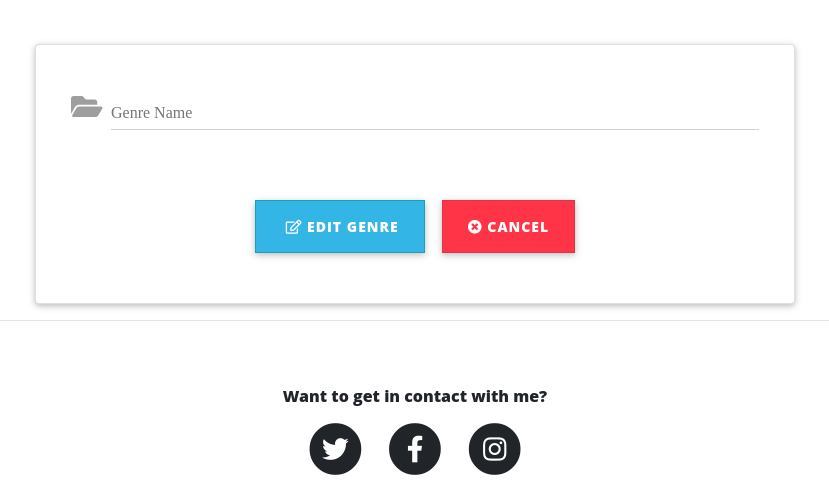
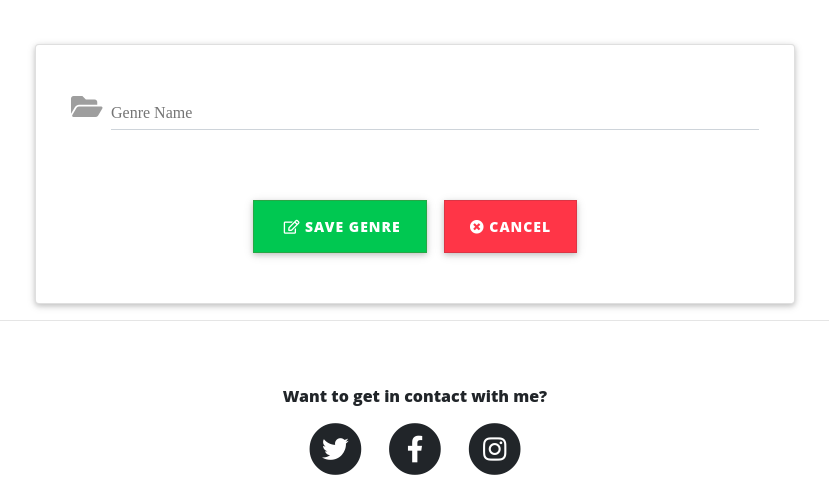
Before and after one commit to JosefinE7/MS3_book_club, a Flask app: template templates/edit_genre.html in a window 1280 px wide. Shown: the part 779-1272 px from the top of the page, without its empty margins (225-1054 px from the left). Run offline with Flask 2, Linux system fonts and the light colour scheme; the template is opened without the code that fills it, so the values that code supplies are empty; some libraries are stand-ins or nearby versions.

Commit message:
Fix submit button style edit_genre

```diff
--- a/templates/edit_genre.html
+++ b/templates/edit_genre.html
@@ -30,9 +30,9 @@
 				</div>
 				<!-- Submit button -->
 				<div class="text-center py-4 mt-3">
-					<button class="btn btn-info" type="submit">
+					<button class="btn btn-success" type="submit">
 						<i class="far fa-edit right"></i>
-						Edit Genre
+						Save Genre
 					</button>
 					<a class="btn btn-danger" href="{{ url_for('manage_genres') }}"
 						><i class="fas fa-times-circle"></i> Cancel</a
```
